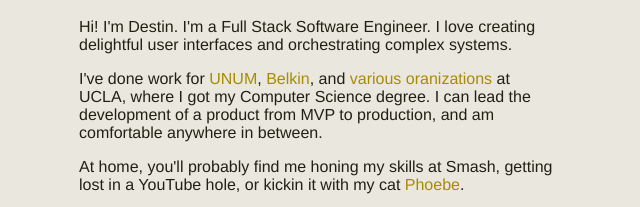
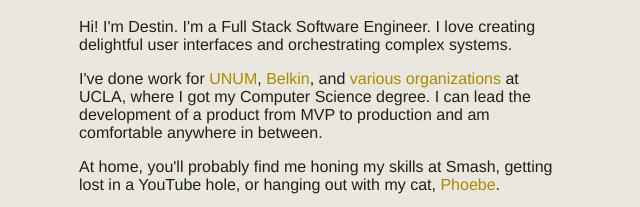
Before and after one commit to adrayv/site, a Gatsby site: page / in a window 1280 px wide. Shown: the part 327-534 px from the top of the page, 49-689 px from the left. Built offline with nearby package versions, Linux system fonts and the light colour scheme; Gatsby itself is replaced by a stand-in of ours.

Commit message:
few spelling mistakes

```diff
--- a/src/components/bio.js
+++ b/src/components/bio.js
@@ -21,13 +21,13 @@
       I've done work for <Text link="https://unum.la">UNUM</Text>,{" "}
       <Text link="https://www.belkin.com/us/">Belkin</Text>, and{" "}
       <Text link="https://ucladevx.com">various</Text>{" "}
-      <Text link="https://ccle.ucla.edu">oranizations</Text> at UCLA, where I
+      <Text link="https://ccle.ucla.edu">organizations</Text> at UCLA, where I
       got my Computer Science degree. I can lead the development of a product
-      from MVP to production, and am comfortable anywhere in between.
+      from MVP to production and am comfortable anywhere in between.
     </Text>
     <Text>
       At home, you'll probably find me honing my skills at Smash, getting lost
-      in a YouTube hole, or kickin it with my cat{" "}
+      in a YouTube hole, or hanging out with my cat,{" "}
       <Text link="https://www.instagram.com/feline.phoebe/">Phoebe</Text>.
     </Text>
   </Layout>
```
